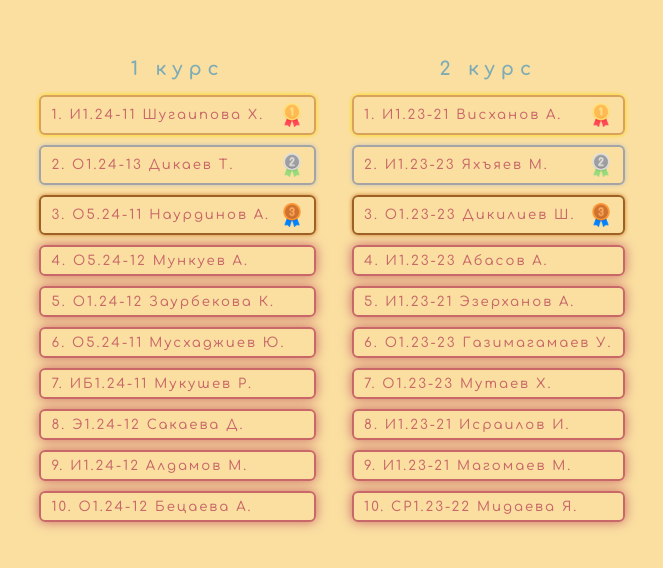
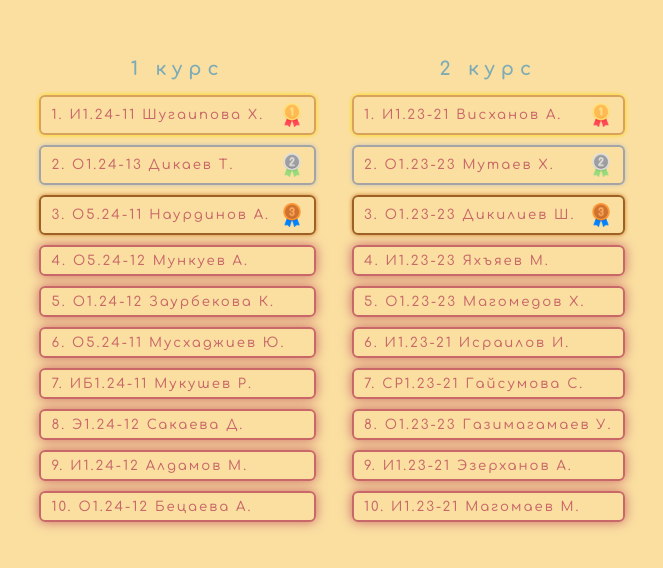
Before and after one commit to altairmsr/ggkit_dashboard, a React (Vite) app: page /12 in a window 1280 px wide. Shown: the part 110-678 px from the top of the page, without its empty margins (308-971 px from the left). Built offline with nearby package versions, Linux system fonts and the light colour scheme.

Commit message:
Update course2.js

```diff
--- a/src/data/course2.js
+++ b/src/data/course2.js
@@ -8,8 +8,8 @@ const course2 = [
 	},
 	{
 		id: 1,
-		group: "И1.23-23",
-		name: "Яхъяев М.",
+		group: "О1.23-23",
+		name: "Мутаев Х.",
 		img: "silver",
 		pos: "silver",
 	},
@@ -23,43 +23,43 @@ const course2 = [
 	{
 		id: 3,
 		group: "И1.23-23",
-		name: "Абасов А.",
+		name: "Яхъяев М.",
 		pos: "regular",
 	},
 	{
 		id: 4,
+		group: "О1.23-23",
+		name: "Магомедов Х.",
+		pos: "regular",
+	},
+	{
+		id: 5,
+		group: "И1.23-21",
+		name: "Исраилов И.",
+		pos: "regular",
+	},
+	{
+		id: 6,
+		group: "СР1.23-21",
+		name: "Гайсумова С.",
+		pos: "regular",
+	},
+	{
+		id: 7,
+		group: "О1.23-23",
+		name: "Газимагамаев У.",
+		pos: "regular",
+	},
+	{
+		id: 8,
 		group: "И1.23-21",
 		name: "Эзерханов А.",
 		pos: "regular",
 	},
 	{
-		id: 5,
-		group: "О1.23-23",
-		name: "Газимагамаев У.",
-		pos: "regular",
-	},
-	{
-		id: 6,
-		group: "О1.23-23",
-		name: "Мутаев Х.",
-		pos: "regular",
-	},
-	{
-		id: 7,
-		group: "И1.23-21",
-		name: "Исраилов И.",
-		pos: "regular",
-	},
-	{
-		id: 8,
+		id: 9,
 		group: "И1.23-21",
 		name: "Магомаев М.",
-		pos: "regular",
-	},
-	{
-		id: 9,
-		group: "СР1.23-22",
-		name: "Мидаева Я.",
 		pos: "regular",
 	},
 ];
```
